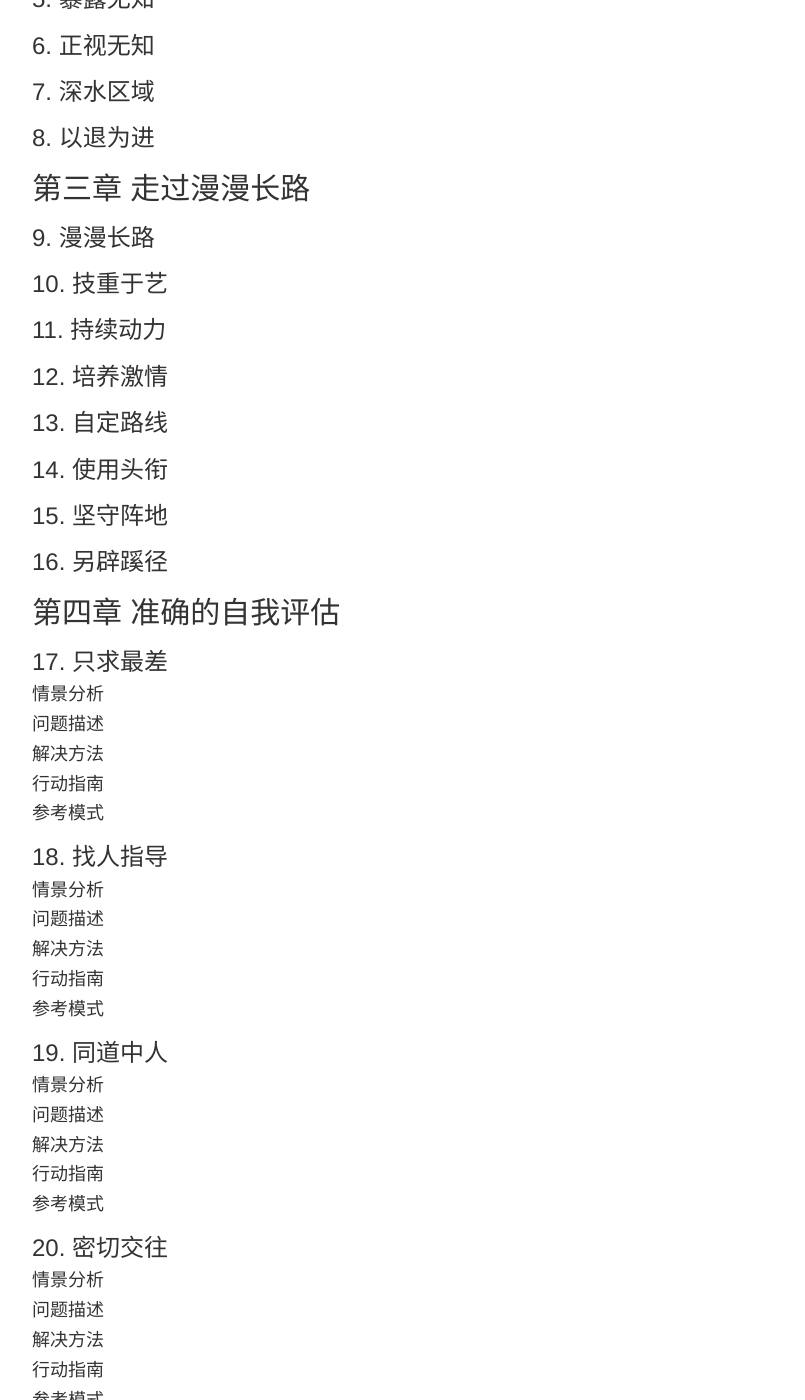
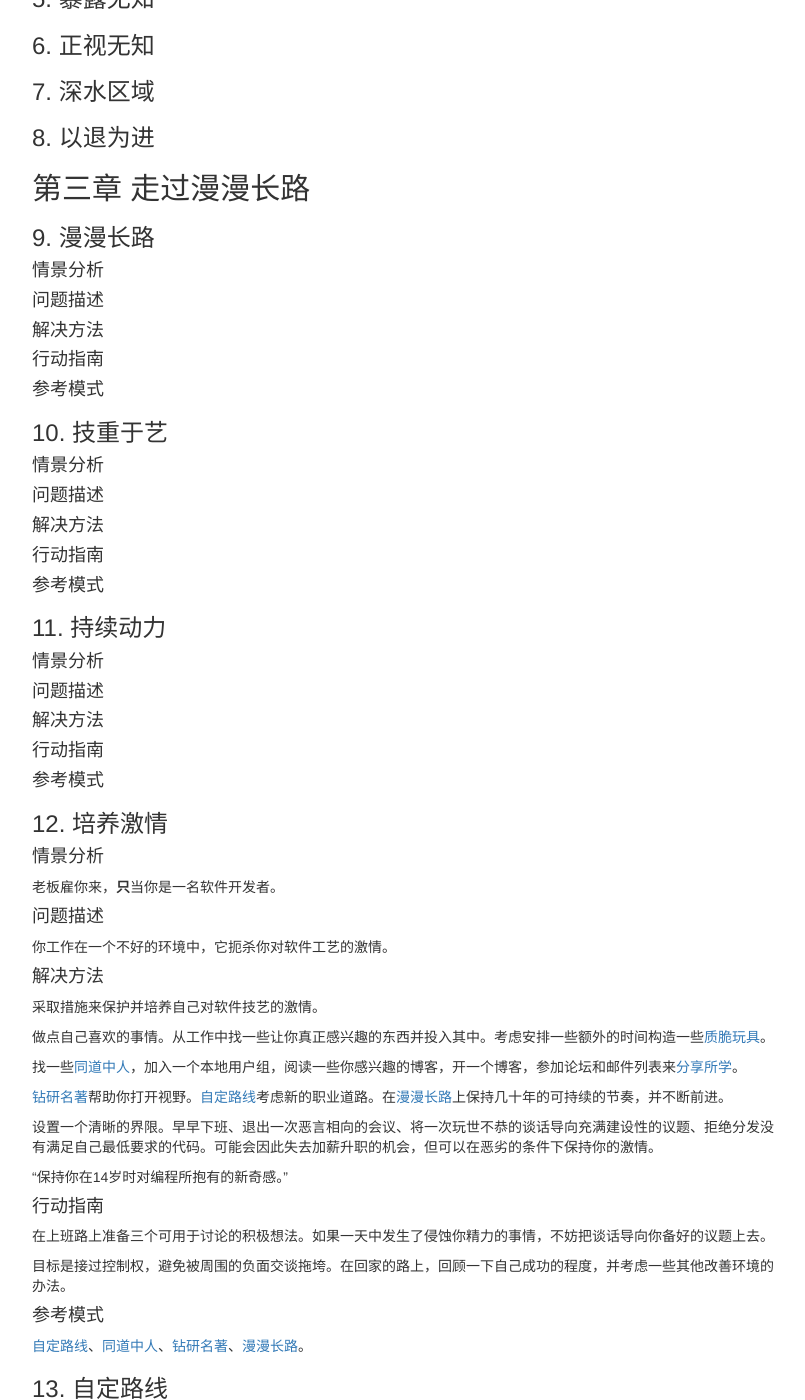
Before and after one commit to kingfree/kingfree.github.io, a Jekyll site: the page built from books/apprenticeship-patterns.md, in a window 1280 px wide and 1400 px high, scrolled down 1074 px. Shown: the whole window, without its empty margins (428-1233 px from the left). Built offline with Jekyll 4.4.1, drawn with Linux system fonts in a browser that asks for light colours; nearby versions of some CDN libraries; library files that are not in the unit come from our copies; some of the changed text lies outside the part shown.

Commit message:
培养激情

```diff
--- a/books/apprenticeship-patterns.md
+++ b/books/apprenticeship-patterns.md
@@ -68,19 +68,156 @@ update: 2015-3-9
 
 <h3 id="the_long_road">9. 漫漫长路</h3>
 
+#### 情景分析
+
+
+#### 问题描述
+
+
+#### 解决方法
+
+
+#### 行动指南
+
+
+#### 参考模式
+
+
 <h3 id="craft_over_art">10. 技重于艺</h3>
+
+#### 情景分析
+
+
+#### 问题描述
+
+
+#### 解决方法
+
+
+#### 行动指南
+
+
+#### 参考模式
+
 
 <h3 id="sustainable_motivations">11. 持续动力</h3>
 
+#### 情景分析
+
+
+#### 问题描述
+
+
+#### 解决方法
+
+
+#### 行动指南
+
+
+#### 参考模式
+
+
 <h3 id="nurture_your_passion">12. 培养激情</h3>
+
+#### 情景分析
+
+老板雇你来，**只**当你是一名软件开发者。
+
+#### 问题描述
+
+你工作在一个不好的环境中，它扼杀你对软件工艺的激情。
+
+#### 解决方法
+
+采取措施来保护并培养自己对软件技艺的激情。
+
+做点自己喜欢的事情。从工作中找一些让你真正感兴趣的东西并投入其中。考虑安排一些额外的时间构造一些[质脆玩具](#breakable_toys)。
+
+找一些[同道中人](#kindred_spirits)，加入一个本地用户组，阅读一些你感兴趣的博客，开一个博客，参加论坛和邮件列表来[分享所学](#share_what_you_learn)。
+
+[钻研名著](#study_the_classics)帮助你打开视野。[自定路线](#draw_your_own_map)考虑新的职业道路。在[漫漫长路](#the_long_road)上保持几十年的可持续的节奏，并不断前进。
+
+设置一个清晰的界限。早早下班、退出一次恶言相向的会议、将一次玩世不恭的谈话导向充满建设性的议题、拒绝分发没有满足自己最低要求的代码。可能会因此失去加薪升职的机会，但可以在恶劣的条件下保持你的激情。
+
+“保持你在14岁时对编程所抱有的新奇感。”
+
+#### 行动指南
+
+在上班路上准备三个可用于讨论的积极想法。如果一天中发生了侵蚀你精力的事情，不妨把谈话导向你备好的议题上去。
+
+目标是接过控制权，避免被周围的负面交谈拖垮。在回家的路上，回顾一下自己成功的程度，并考虑一些其他改善环境的办法。
+
+#### 参考模式
+
+[自定路线](#draw_your_own_map)、[同道中人](#kindred_spirits)、[钻研名著](#study_the_classics)、[漫漫长路](#the_long_road)。
 
 <h3 id="draw_your_own_map">13. 自定路线</h3>
 
+#### 情景分析
+
+
+#### 问题描述
+
+
+#### 解决方法
+
+
+#### 行动指南
+
+
+#### 参考模式
+
+
 <h3 id="use_your_title">14. 使用头衔</h3>
+
+#### 情景分析
+
+
+#### 问题描述
+
+
+#### 解决方法
+
+
+#### 行动指南
+
+
+#### 参考模式
+
 
 <h3 id="stay_in_the_trenches">15. 坚守阵地</h3>
 
+#### 情景分析
+
+
+#### 问题描述
+
+
+#### 解决方法
+
+
+#### 行动指南
+
+
+#### 参考模式
+
+
 <h3 id="a_different_road">16. 另辟蹊径</h3>
+
+#### 情景分析
+
+
+#### 问题描述
+
+
+#### 解决方法
+
+
+#### 行动指南
+
+
+#### 参考模式
+
 
 ## 第四章 准确的自我评估
 
@@ -441,6 +578,7 @@ update: 2015-3-9
 
 #### 情景分析
 
+你已经用[释放激情](#unleash_your_enthusiasm)打开了很多扇门。
 
 #### 问题描述
 
```
Also changed, not shown: other parts of books/apprenticeship-patterns.md (+1 -1 lines).
